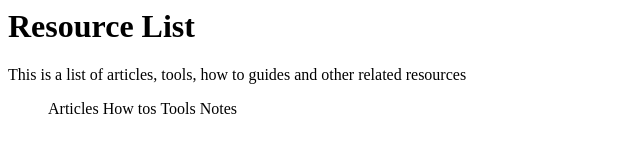
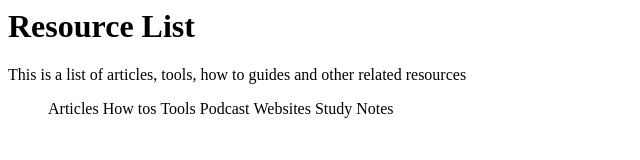
Before and after one commit to codenamesen/mygotoresource, a plain HTML site: page index.html in a window 1280 px wide. Shown: the whole page, without its empty margins (0-640 px from the left). Drawn offline with Linux system fonts and the light colour scheme.

Commit message:
Add tabs 'Podcast' and 'Websites'

```diff
--- a/index.html
+++ b/index.html
@@ -14,7 +14,9 @@
             <li>Articles</li>
             <li>How tos</li>
             <li>Tools</li>
-            <li>Notes</li>
+            <li>Podcast</li>
+            <li>Websites</li>
+            <li>Study Notes</li>
         </ul>
     </section>
 </body>
```
